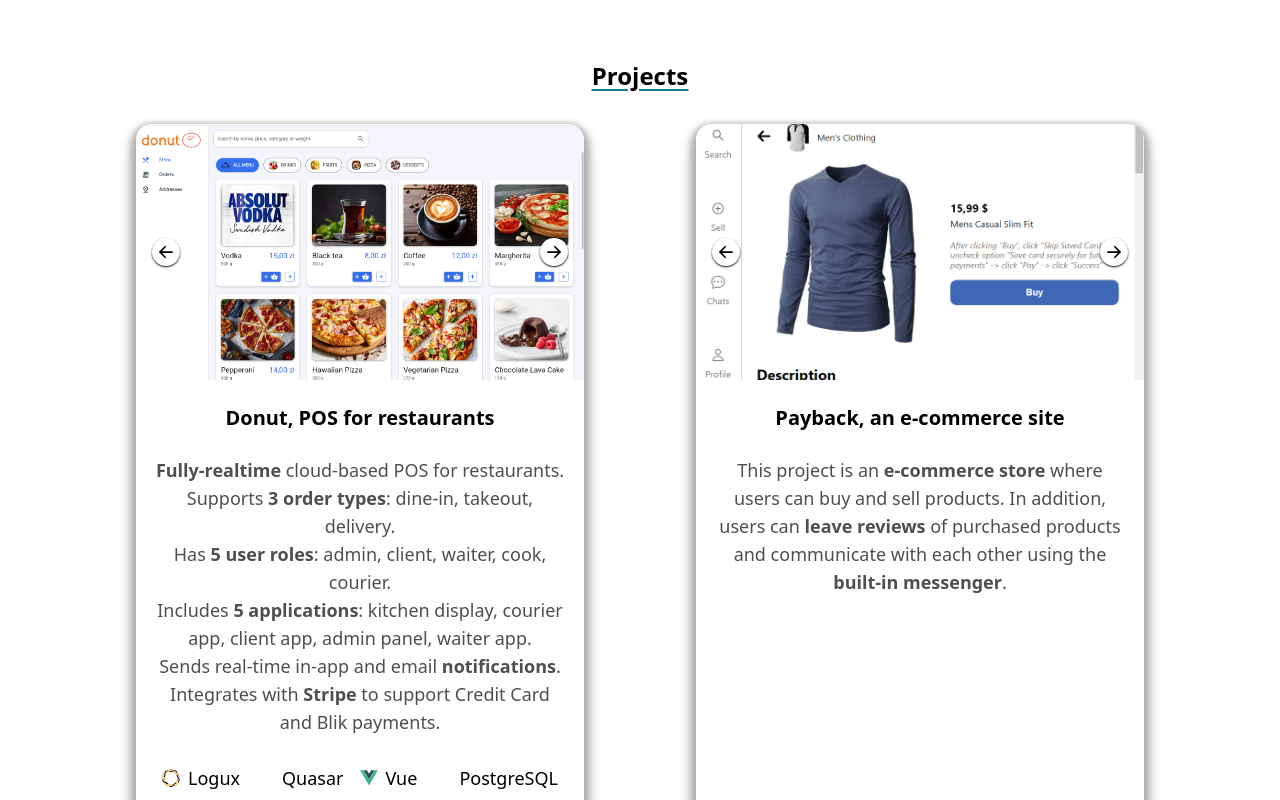
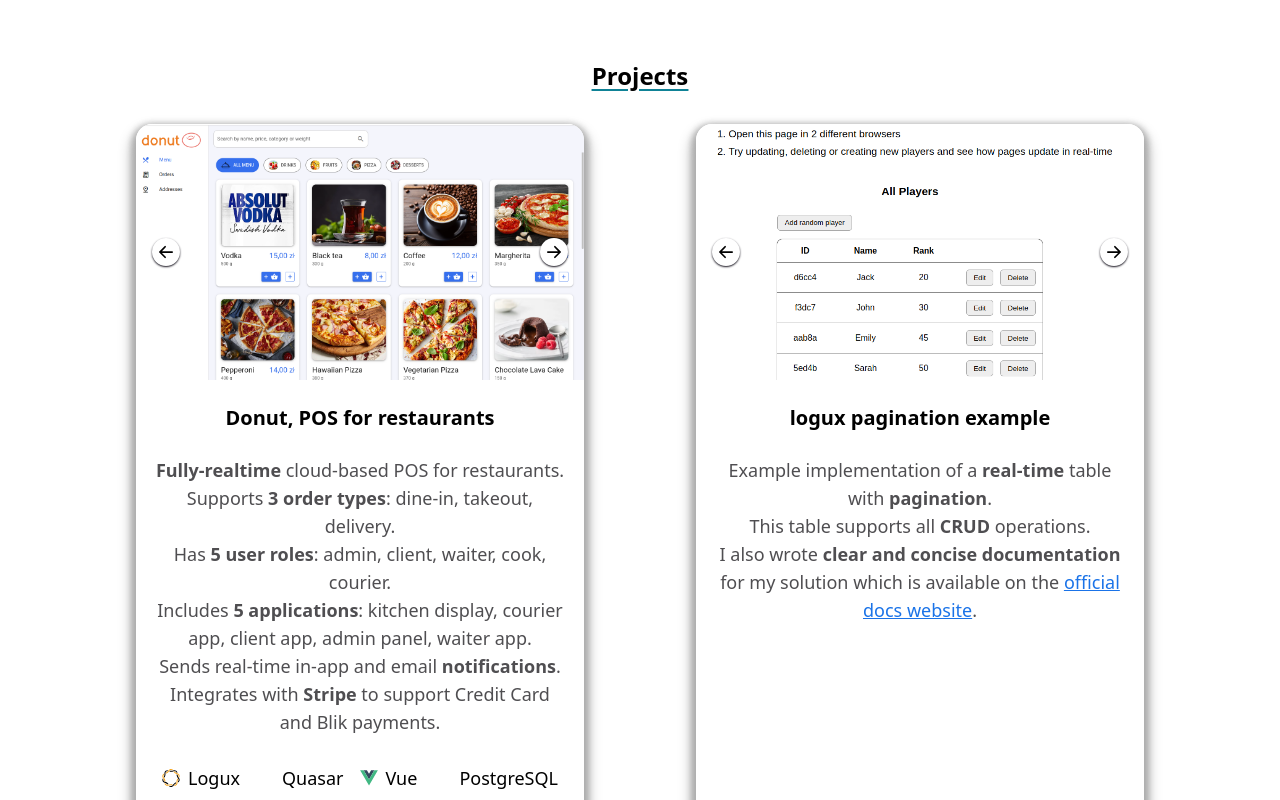
Before and after one commit to VladBrok/personal-site, a React (Vite) app: page / in a window 1280 px wide. Shown: the part 800-1600 px from the top of the page. Built offline with nearby package versions, Linux system fonts and the light colour scheme.

Commit message:
add logux docs example

```diff
--- a/src/components/Project.jsx
+++ b/src/components/Project.jsx
@@ -1,6 +1,7 @@
 import { useState } from "react";
 import { BsDatabase, BsFileEarmarkCode } from "react-icons/bs";
 import { HiOutlineStatusOnline } from "react-icons/hi";
+import { SlDocs } from "react-icons/sl";
 import FlipCardButton from "./FlipCardButton";
 import Gallery from "./Gallery";
 import ProjectLink from "./ProjectLink";
@@ -9,6 +10,7 @@
   demo: HiOutlineStatusOnline,
   code: BsFileEarmarkCode,
   db: BsDatabase,
+  docs: SlDocs,
 };
 
 export default function Project({
--- a/src/data/projects.json
+++ b/src/data/projects.json
@@ -45,6 +45,25 @@
       "supabase",
       "oracle"
     ]
+  },
+  {
+    "title": "logux pagination example",
+    "description": "Example implementation of a <b>real-time</b> table with <b>pagination</b>.<br>This table supports all <b>CRUD</b> operations.<br>I also wrote <b>clear and concise documentation</b> for my solution which is available on the <a class=\"link\" href=\"https://logux.org/recipes/pagination/\">official docs website</a>.",
+    "imageUrls": ["/images/logux-pagination/1.png"],
+    "pathToImages": "/images/logux-pagination/",
+    "links": [
+      {
+        "name": "Docs",
+        "icon": "docs",
+        "url": "https://logux.org/recipes/pagination/"
+      },
+      {
+        "name": "Code",
+        "icon": "code",
+        "url": "https://github.com/VladBrok/logux-pagination-example"
+      }
+    ],
+    "technologies": ["logux", "react", "nodejs", "typescript"]
   },
   {
     "title": "Payback, an e-commerce site",
```
Also changed, not shown: public/images/logux-pagination/1.png (added).
